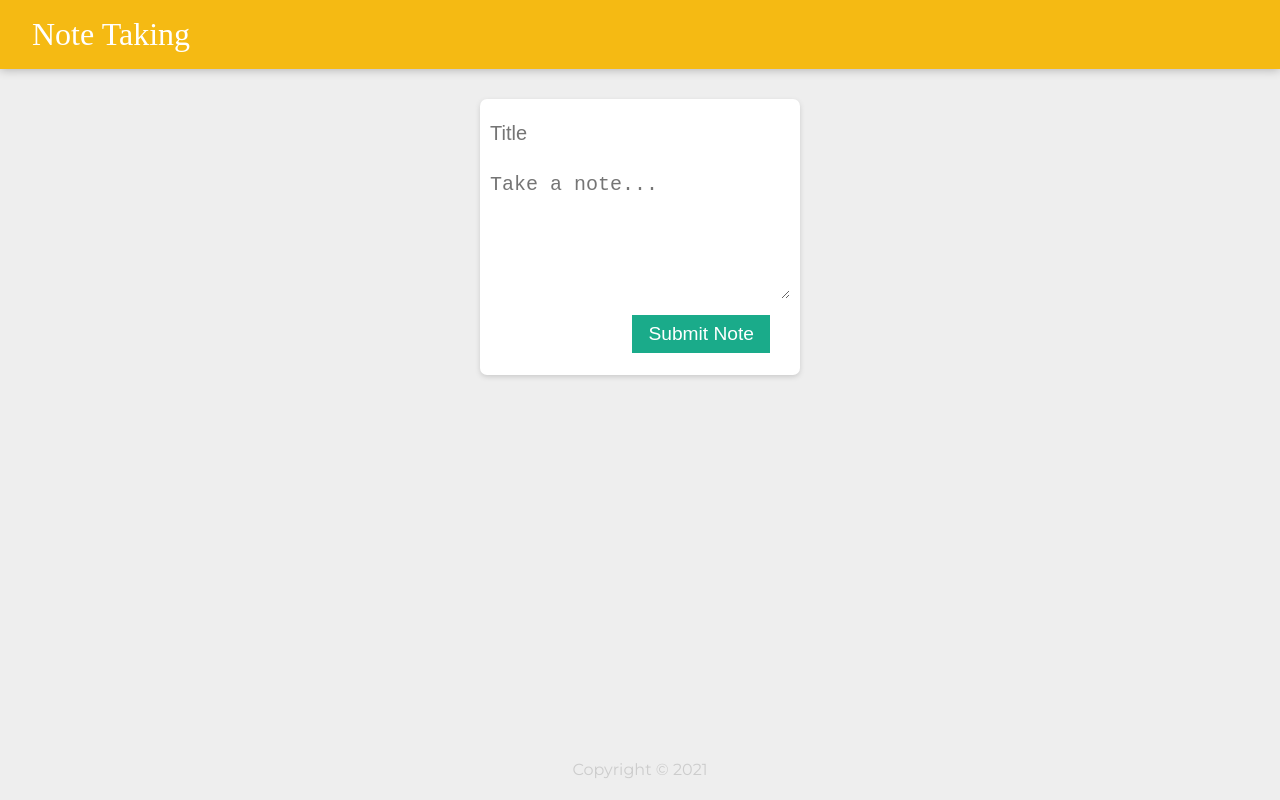
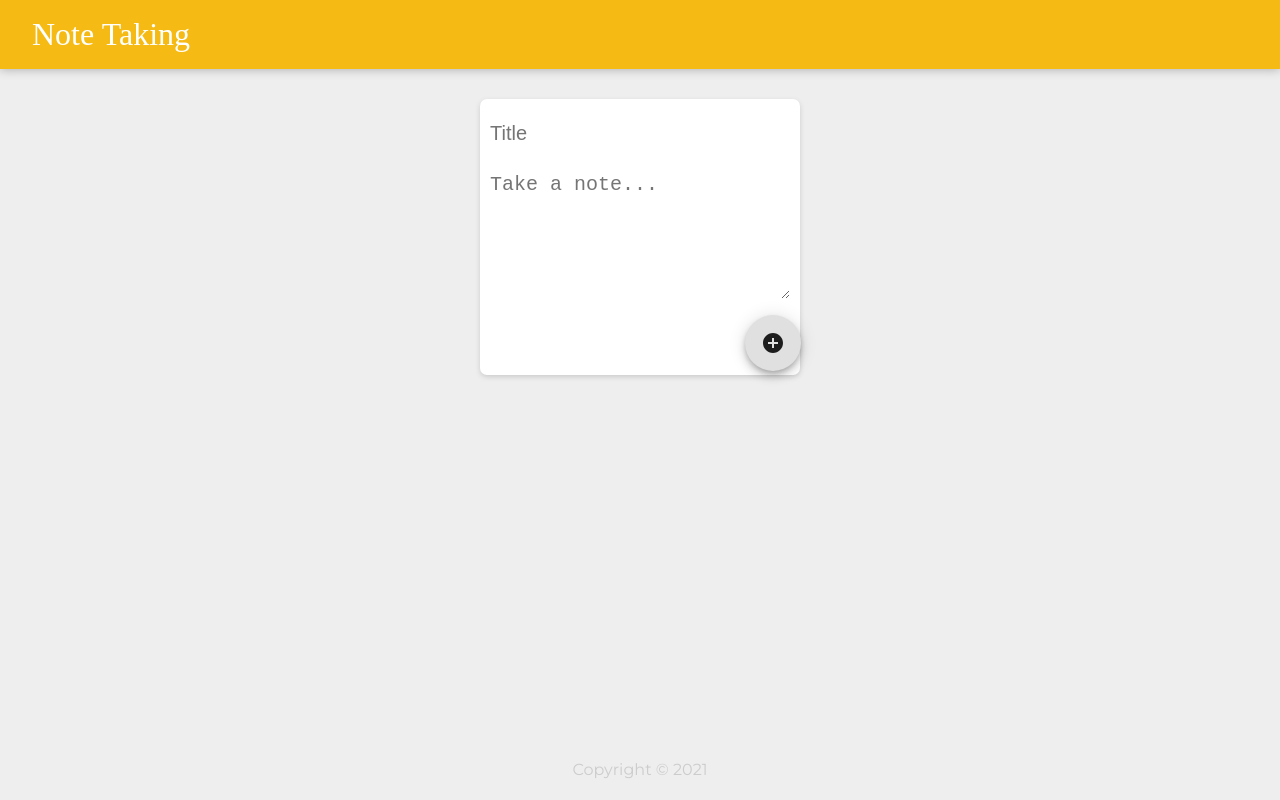
Before and after one commit to codecygen/017_keeper-app-project, a React (Create React App) app: page / in a window 1280 px wide. Built offline with nearby package versions, Linux system fonts and the light colour scheme; a web font is replaced by a local one.

Commit message:
fab button and other mui icons imported and added as components in Note.jsx and InputNote.jsx

```diff
--- a/package.json
+++ b/package.json
@@ -7,7 +7,7 @@
     "@emotion/styled": "^11.3.0",
     "@material-ui/core": "^4.12.3",
     "@material-ui/icons": "^4.11.2",
-    "@mui/material": "^5.0.3",
+    "@mui/material": "^5.0.4",
     "@testing-library/jest-dom": "^5.14.1",
     "@testing-library/react": "^11.2.7",
     "@testing-library/user-event": "^12.8.3",
--- a/public/styles.css
+++ b/public/styles.css
@@ -152,3 +152,8 @@ button:hover:before,button:hover:after {
 .delete-btn:before, .delete-btn:after {
   background: #ab1f1a;
 }
+
+.fab-btn {
+  position: absolute;
+  left: 85%;
+}
--- a/src/components/InputNote.jsx
+++ b/src/components/InputNote.jsx
@@ -1,4 +1,13 @@
 import React, { useState } from 'react';
+// Documentation suggests
+// import DeleteIcon from '@mui/icons-material/Delete';
+// Do not use @mui/icons-material/Delete
+// Instead, use @material-ui/icons/Delete
+// as a path.
+import AddCircleIcon from '@material-ui/icons/AddCircle';
+
+import Fab from '@mui/material/Fab';
+import Zoom from '@mui/material/Zoom';
 
 const InputNote = (props) => {
 
@@ -45,7 +54,9 @@ const InputNote = (props) => {
                     value={inputData.textAreaText}
                 />
                 <div className="btn-container">
-                    <button type="submit">Submit Note</button>
+                     <Zoom className="fab-btn" in={true}>
+                        <Fab type="submit"><AddCircleIcon /></Fab>
+                    </Zoom>
                 </div>
 
             </form>
--- a/src/components/Note.jsx
+++ b/src/components/Note.jsx
@@ -1,8 +1,8 @@
 import React from 'react';
 // Documentation suggests
 // import DeleteIcon from '@mui/icons-material/Delete';
-// Do not use @mui/icons-material
-// Instead, use @material-ui/icons/
+// Do not use @mui/icons-material/Delete
+// Instead, use @material-ui/icons/Delete
 // as a path.
 import DeleteIcon from '@material-ui/icons/Delete';
 
```
Also changed, not shown: 1 other file (tests, documents, lock files or other folders).
